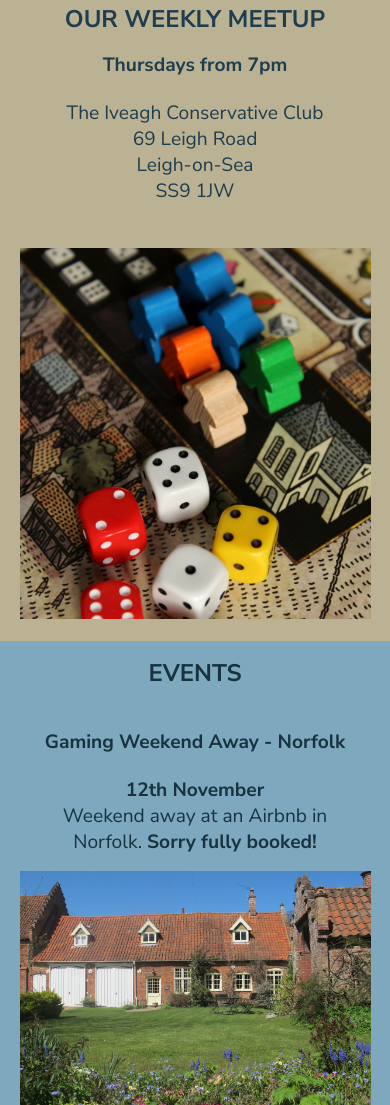
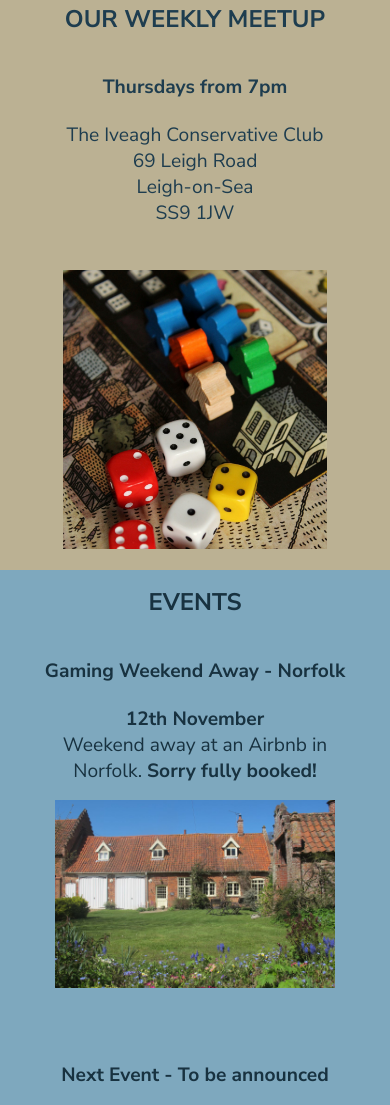
Before and after one commit to JoeCrow00/Board-game-club, a plain HTML site: page index.html in a window 390 px wide. Shown: the part 1471-2576 px from the top of the page. Drawn offline with Linux system fonts and the light colour scheme.

Commit message:
V1 complete inc media queries

```diff
--- a/index.html
+++ b/index.html
@@ -52,7 +52,7 @@
 
             <!-- Weekly Meetup-->
             <section class="meetup">
-                <h3>Our Weekly Meetup</h3>
+                <h3>Our Weekly Meetup</h3><br>
                 <h5><strong>Thursdays from 7pm</strong></h5>
                 <br>
                 <p id="address">The Iveagh Conservative Club<br>69 Leigh Road<br>Leigh-on-Sea<br>SS9 1JW</p>
@@ -76,6 +76,8 @@
                         </figcaption>
                             <img src="./images/Norfolk.jpg" alt="Sunny cottage in Norfolk">
                     </figure>
+                    <br>
+                    <br>
                 </div>
 
 
--- a/styles.css
+++ b/styles.css
@@ -11,6 +11,17 @@ body {
     font-family: 'Nunito Sans', sans-serif;
     text-align: center;
 }
+@media only screen and (max-width: 365px) {
+    html {
+        font-size: 14px;
+    }
+}
+@media only screen and (min-width: 1400px) {
+    html {
+        font-size: 18px;
+    }
+}
+
 a {
     text-decoration: none;
     color: #F6F0ED;
@@ -115,10 +126,21 @@ li:hover {
 .meetup, .events {
     display: flex;
     flex-direction: column;
-    flex: 1 1 500px;
+    flex: 1 1 300px;
     align-items: center;
     padding: 4% 5%;
 }
+@media only screen and (max-width: 617px) {
+    .meetup figure {
+        max-width: 75%;
+        justify-content: center;
+        max-height: auto;
+    }
+    .first-event figure img, .second-event figure img {
+        max-width: 80%;
+    }
+}
+
 .meetup {
     background-color: #BBB193;
     color: #1e3d4f;
@@ -138,6 +160,7 @@ figcaption {
 }
 .events figcaption {
     flex: 1 1 300px;
+    justify-content: center;
 }
 .events figure {
     display: flex;
```
